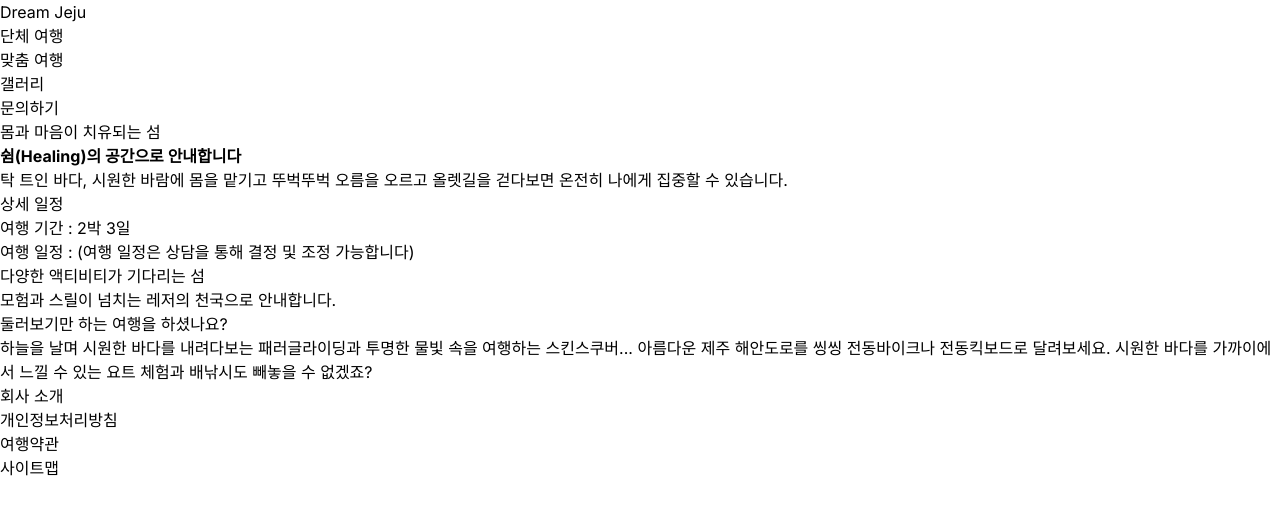
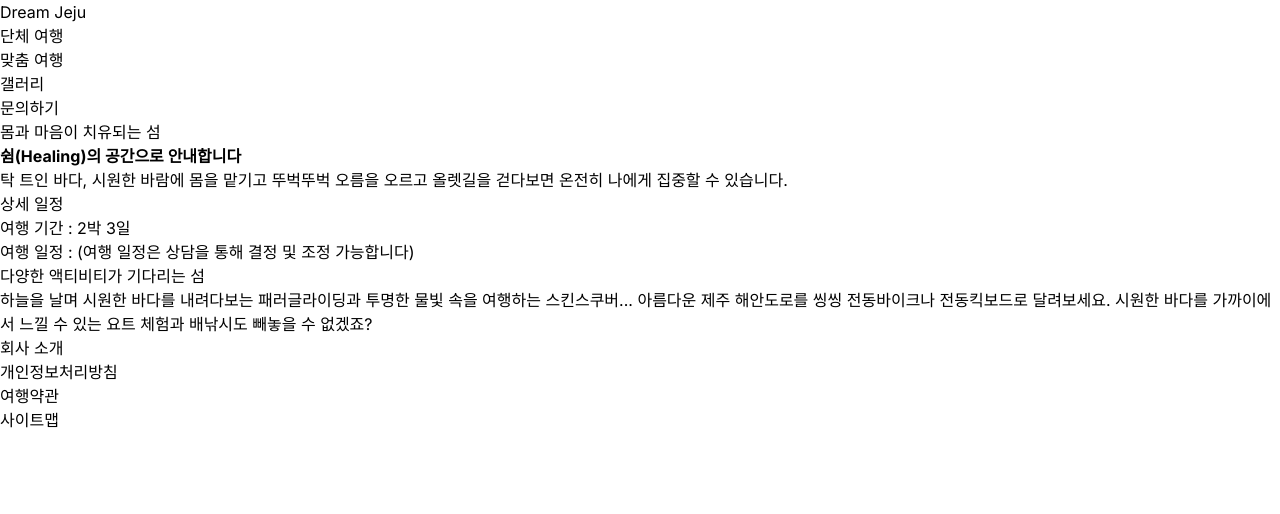
Before and after one commit to jinoo0306/Next.js-Practice, a Next.js app in the folder next-app/: page / in a window 1280 px wide. Shown: the top 514 px of the page. Built offline with nearby package versions, Linux system fonts and the light colour scheme.

Commit message:
practice

```diff
--- a/next-app/src/app/page.tsx
+++ b/next-app/src/app/page.tsx
@@ -59,8 +59,6 @@
             <section id="activity">
               <h2>다양한 액티비티가 기다리는 섬</h2>
               <div className="detail">
-                <p>모험과 스릴이 넘치는 레저의 천국으로 안내합니다.</p>
-                <p>둘러보기만 하는 여행을 하셨나요? </p>
                 <p>
                   하늘을 날며 시원한 바다를 내려다보는 패러글라이딩과 투명한
                   물빛 속을 여행하는 스킨스쿠버... 아름다운 제주 해안도로를 씽씽
```
